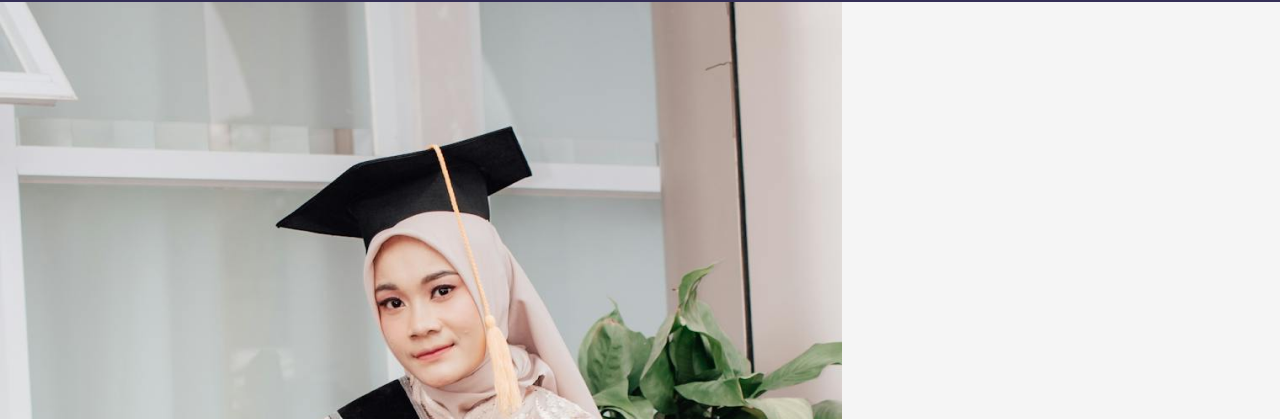
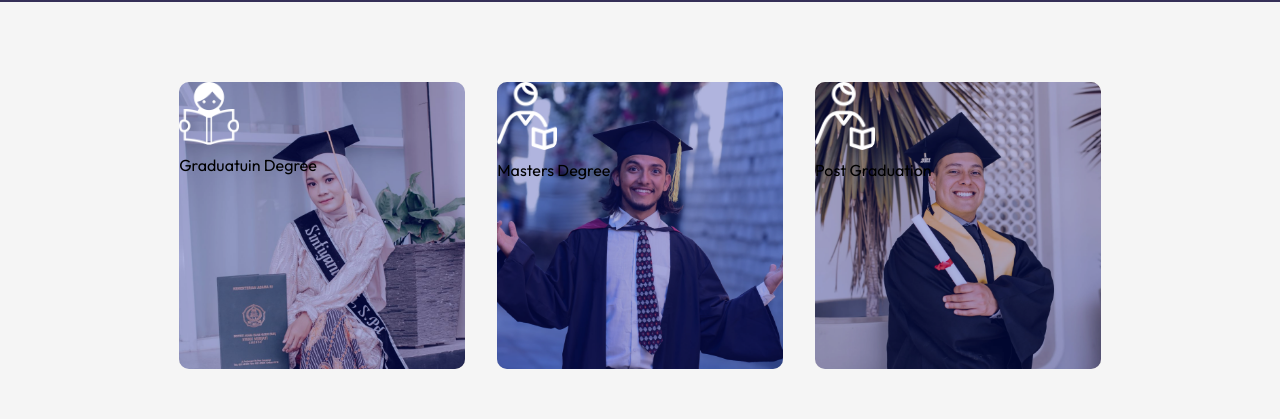
Before and after one commit to Dnrats/Edusity, a React (Vite) app in the folder edusity/: page / in a window 1280 px wide. Shown: the part 798-1217 px from the top of the page. Built offline with nearby package versions, Linux system fonts and the light colour scheme; grey boxes are pictures that could not be loaded.

Commit message:
Adding style to programs component

```diff
--- a/edusity/src/App.jsx
+++ b/edusity/src/App.jsx
@@ -8,7 +8,9 @@
     <div>
       <Navbar/>
       <Hero/>
-      <Programs/>
+      <div className="container">
+        <Programs/>
+      </div>
     </div>
   )
 }
--- a/edusity/src/Components/Programs/Programs.css
+++ b/edusity/src/Components/Programs/Programs.css
@@ -0,0 +1,29 @@
+.programs{
+    margin: 80px auto;
+    width: 90%;
+    display: flex;
+    align-items: center;
+    justify-content: space-between;
+}
+.program img{
+    width: 100%;
+    border-radius: 10px;
+    display: block;
+}
+.program{
+    flex-basis: 31%;
+    position: relative;
+}
+.caption{
+    border-radius: 10px;
+    position: absolute;
+    top: 0;
+    left: 0;
+    bottom: 0;
+    right: 0;
+    background: rgba(0, 15, 152, 0.3);
+}
+.caption img{
+    width: 60px;
+    margin-bottom: 10px;
+}
--- a/edusity/src/Components/Programs/Programs.jsx
+++ b/edusity/src/Components/Programs/Programs.jsx
@@ -3,18 +3,34 @@
 import program_1 from '/src/assets/program-1.png'
 import program_2 from '/src/assets/program-2.png'
 import program_3 from '/src/assets/program-3.png'
+import program_icon_1 from '/src/assets/program-icon-1.png'
+import program_icon_2 from '/src/assets/program-icon-3.png'
+import program_icon_3 from '/src/assets/program-icon-3.png'
+
 
 const Programs = () => {
   return (
     <div className='programs'>
       <div className='program'>
         <img src={program_1} alt="" />
+        <div className="caption">
+            <img src={program_icon_1} alt="" />
+            <p>Graduatuin Degree</p>
+        </div>
       </div>
       <div className='program'>
         <img src={program_2} alt="" />
+        <div className="caption">
+            <img src={program_icon_2} alt="" />
+            <p>Masters Degree</p>
+        </div>
       </div>
       <div className='program'>
         <img src={program_3} alt="" />
+        <div className="caption">
+            <img src={program_icon_3} alt="" />
+            <p>Post Graduation</p>
+        </div>
       </div>
     </div>
   )
```
